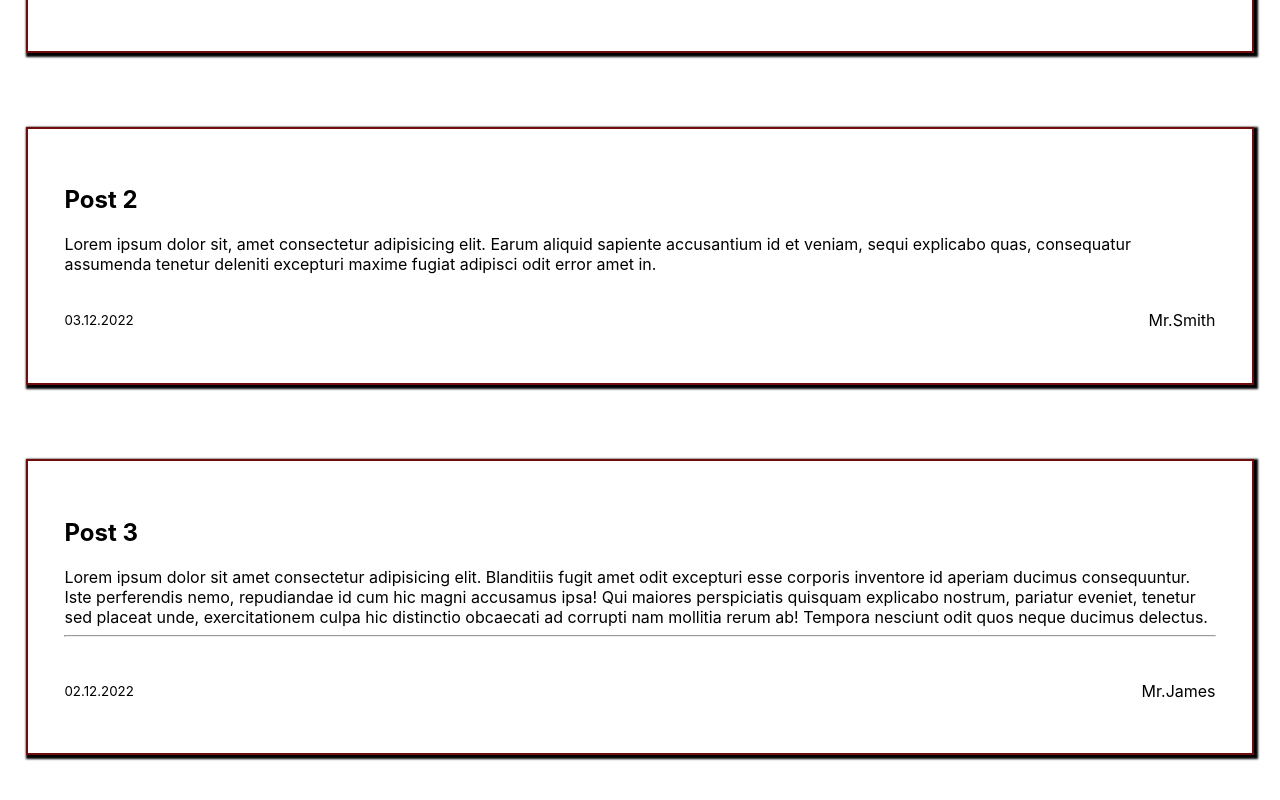
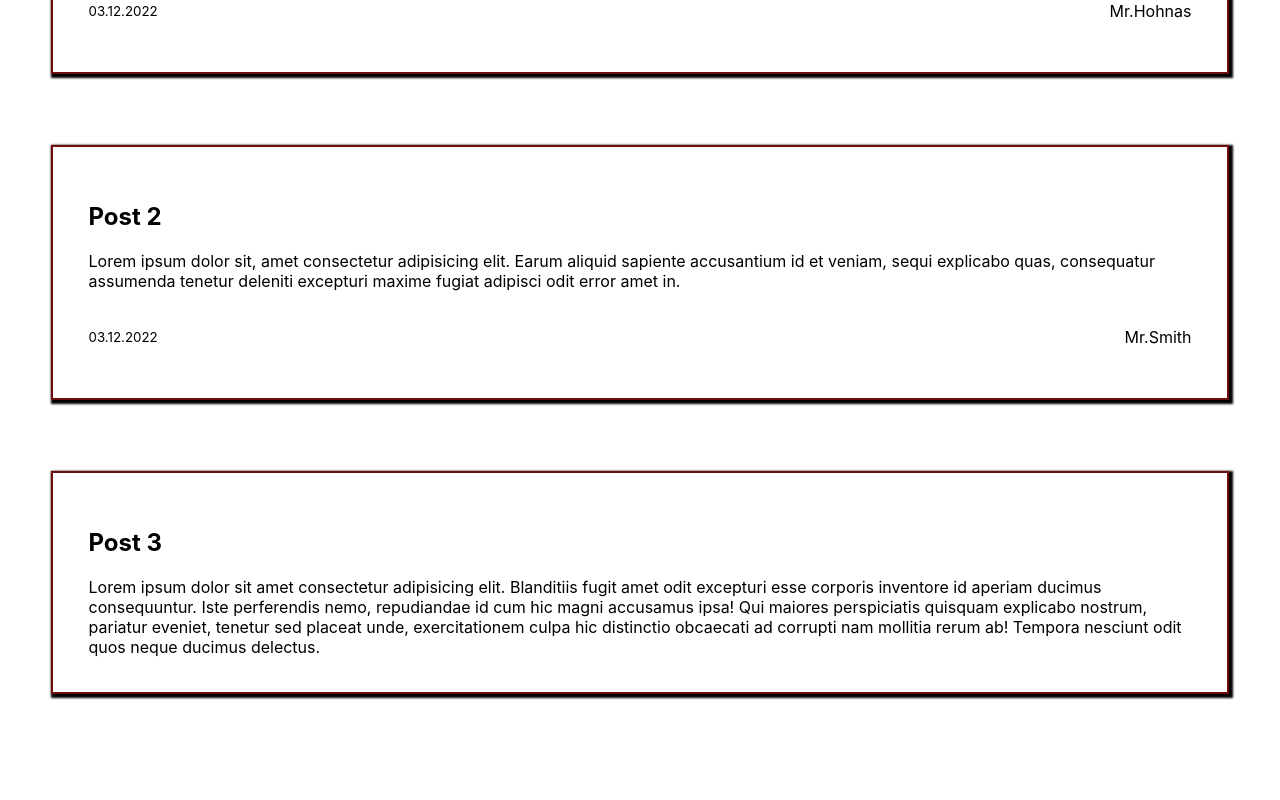
Before and after one commit to giacomotolari/react_optimizing_performance, a React (Create React App) app: page / in a window 1280 px wide. Shown: the part 418-1218 px from the top of the page. Built offline with nearby package versions, Linux system fonts and the light colour scheme.

Commit message:
uodate branch

```diff
--- a/src/App.jsx
+++ b/src/App.jsx
@@ -31,14 +31,7 @@ function App() {
         </div>
       </Post>
 
-      <Post title="Post 3" articleText={article3}>
-        <hr />
-        <br />
-        <div>
-          <small>02.12.2022</small>
-          <p>Mr.James</p>
-        </div>
-      </Post>
+      <Post title="Post 3" articleText={article3} />
     </div>
   );
 }
--- a/src/styles/App.scss
+++ b/src/styles/App.scss
@@ -3,7 +3,7 @@
   display: flex;
   flex-direction: column;
   justify-content: space-around;
-  padding: 2vw;
+  padding: 4vw;
   h1 {
     text-align: center;
   }
```
